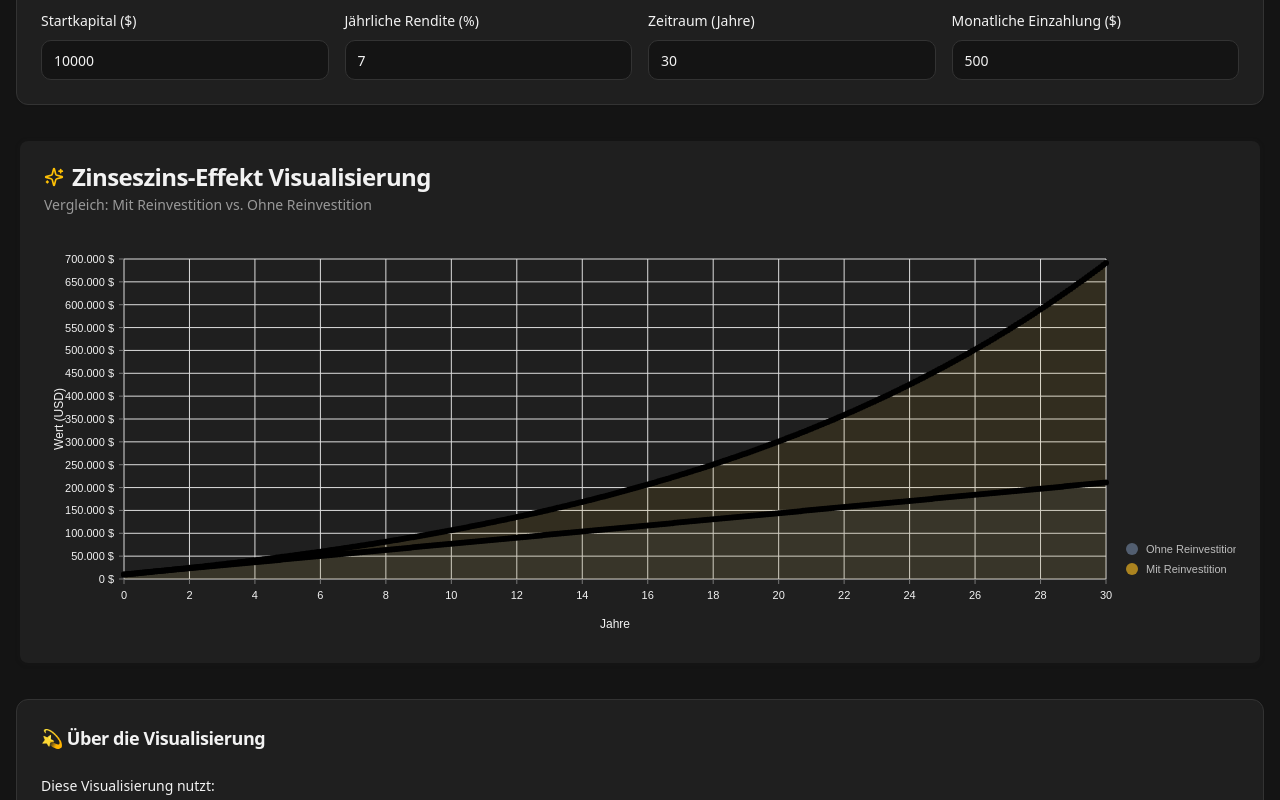
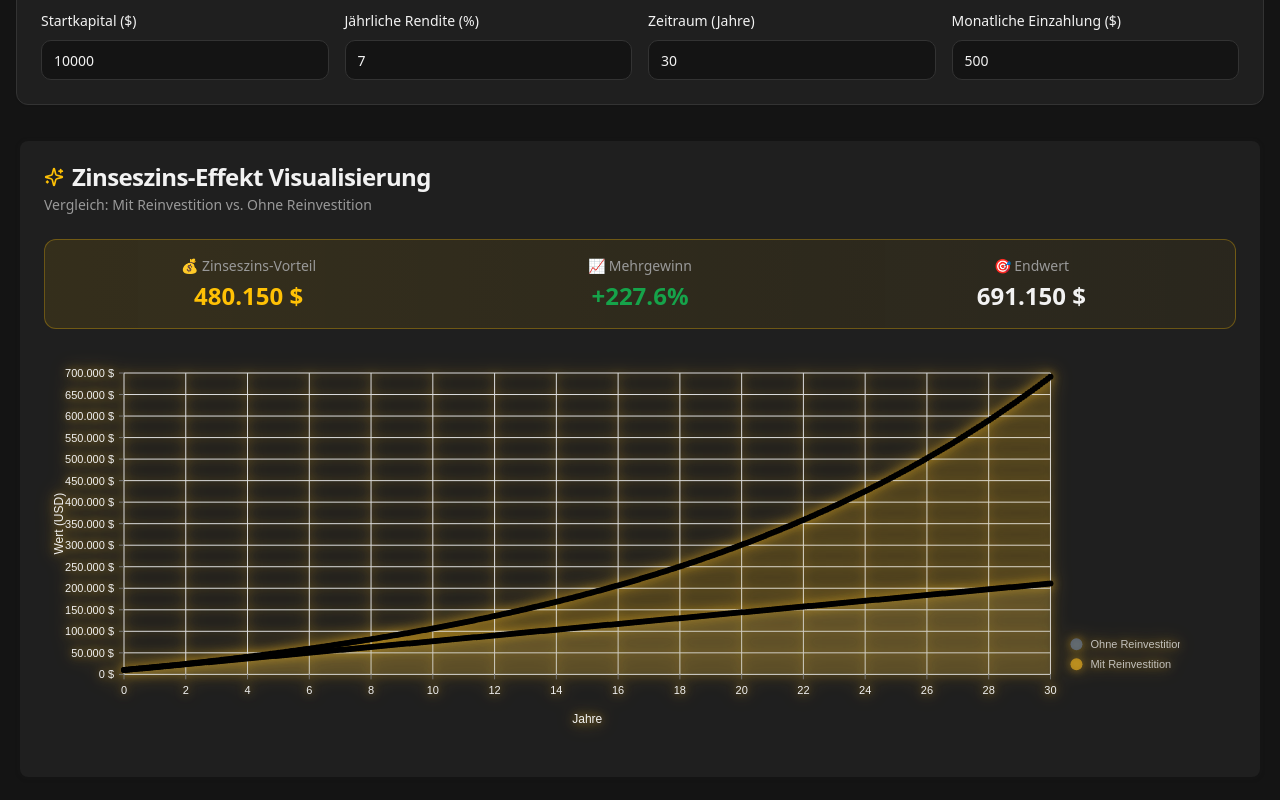
Before and after one commit to Arolution/smart-cc-1.0, a React (Vite) app: page /premium-demo in a window 1280 px wide. Shown: the part 360-1160 px from the top of the page. Built offline with nearby package versions, Linux system fonts and the light colour scheme.

Commit message:
Add WOW-effect animations to Nivo Chart with animated counter, stats cards, and glow effects
Co-authored-by: Arolution <246086323+Arolution@users.noreply.github.com>

```diff
--- a/src/components/CompoundEffectNivo.tsx
+++ b/src/components/CompoundEffectNivo.tsx
@@ -12,6 +12,10 @@
 
 import { ResponsiveLine } from '@nivo/line';
 import { useTranslation } from 'react-i18next';
+import { useSpring, animated } from '@react-spring/web';
+import { useEffect, useState } from 'react';
+import { motion } from 'framer-motion';
+import '../styles/compound-effect.css';
 
 interface CompoundEffectNivoProps {
   principal: number;
@@ -38,6 +42,17 @@ const CompoundEffectNivo = ({
 }: CompoundEffectNivoProps) => {
   const { i18n } = useTranslation();
   const isGerman = i18n.language === 'de';
+
+  const [isVisible, setIsVisible] = useState(false);
+
+  useEffect(() => {
+    const prefersReducedMotion = window.matchMedia('(prefers-reduced-motion: reduce)').matches;
+    setIsVisible(true);
+
+    if (prefersReducedMotion) {
+      // Skip animations - component will still render without animations
+    }
+  }, []);
 
   // Calculate compound interest data (with reinvestment)
   const generateCompoundData = (): DataPoint[] => {
@@ -83,8 +98,86 @@ const CompoundEffectNivo = ({
     },
   ];
 
+  // Calculate final values for stats
+  const compoundData = generateCompoundData();
+  const linearData = generateLinearData();
+  const compoundFinal = compoundData[compoundData.length - 1].y;
+  const linearFinal = linearData[linearData.length - 1].y;
+  const difference = compoundFinal - linearFinal;
+  const percentageGain = ((difference / linearFinal) * 100).toFixed(1);
+
+  // Animated Counter
+  const { number } = useSpring({
+    number: isVisible ? difference : 0,
+    from: { number: 0 },
+    config: { tension: 20, friction: 10, duration: 1500 }
+  });
+
+  // Mobile optimization
+  const isMobile = typeof window !== 'undefined' && window.innerWidth < 768;
+
+  const motionConfig = isMobile ? "default" : {
+    mass: 1,
+    tension: 170,
+    friction: 26,
+    clamp: false,
+    precision: 0.01,
+    velocity: 0
+  };
+
   return (
-    <div style={{ height: '400px', width: '100%' }}>
+    <>
+      {/* Stats Cards with animated counter */}
+      <div className="mb-6 p-4 rounded-lg bg-gradient-to-r from-gold/10 to-gold/5 border border-gold/30">
+        <div className="grid md:grid-cols-3 gap-4 text-center">
+          <div className="stats-card">
+            <p className="text-sm text-muted-foreground mb-1">
+              {isGerman ? '💰 Zinseszins-Vorteil' : '💰 Compound Advantage'}
+            </p>
+            <animated.p className="text-2xl font-bold text-gold">
+              {number.to((n) =>
+                new Intl.NumberFormat(isGerman ? 'de-DE' : 'en-US', {
+                  style: 'currency',
+                  currency: 'USD',
+                  minimumFractionDigits: 0,
+                }).format(Math.floor(n))
+              )}
+            </animated.p>
+          </div>
+          <div className="stats-card">
+            <p className="text-sm text-muted-foreground mb-1">
+              {isGerman ? '📈 Mehrgewinn' : '📈 Additional Gain'}
+            </p>
+            <p className="text-2xl font-bold text-green-600">
+              +{percentageGain}%
+            </p>
+          </div>
+          <div className="stats-card">
+            <p className="text-sm text-muted-foreground mb-1">
+              {isGerman ? '🎯 Endwert' : '🎯 Final Value'}
+            </p>
+            <p className="text-2xl font-bold text-foreground">
+              {new Intl.NumberFormat(isGerman ? 'de-DE' : 'en-US', {
+                style: 'currency',
+                currency: 'USD',
+                minimumFractionDigits: 0,
+              }).format(compoundFinal)}
+            </p>
+          </div>
+        </div>
+      </div>
+
+      {/* Chart with reveal animation and glow effect */}
+      <motion.div
+        initial={{ opacity: 0, scale: 0.95 }}
+        animate={{ opacity: 1, scale: 1 }}
+        transition={{
+          duration: 0.8,
+          ease: "easeOut"
+        }}
+        style={{ height: '400px', width: '100%' }}
+        className="compound-line-glow"
+      >
         <ResponsiveLine
           data={data}
           margin={{ top: 20, right: 130, bottom: 60, left: 80 }}
@@ -131,6 +224,51 @@ const CompoundEffectNivo = ({
           enableArea={true}
           areaOpacity={0.1}
           useMesh={true}
+          animate={true}
+          motionConfig={motionConfig}
+          enableSlices="x"
+          sliceTooltip={({ slice }) => (
+            <div
+              style={{
+                background: 'var(--card)',
+                padding: '12px 16px',
+                border: '1px solid var(--border)',
+                borderRadius: '8px',
+                boxShadow: '0 4px 12px rgba(0,0,0,0.15)'
+              }}
+            >
+              <div style={{ fontWeight: 'bold', marginBottom: '8px' }}>
+                {isGerman ? 'Jahr' : 'Year'} {slice.points[0].data.x}
+              </div>
+              {slice.points.map((point) => (
+                <div
+                  key={point.id}
+                  style={{
+                    display: 'flex',
+                    alignItems: 'center',
+                    marginBottom: '4px'
+                  }}
+                >
+                  <div
+                    style={{
+                      width: '12px',
+                      height: '12px',
+                      borderRadius: '50%',
+                      background: point.serieColor,
+                      marginRight: '8px'
+                    }}
+                  />
+                  <span style={{ fontWeight: 500 }}>{point.serieId}:</span>
+                  <span style={{ marginLeft: '8px' }}>
+                    {new Intl.NumberFormat(isGerman ? 'de-DE' : 'en-US', {
+                      style: 'currency',
+                      currency: 'USD',
+                    }).format(point.data.y as number)}
+                  </span>
+                </div>
+              ))}
+            </div>
+          )}
           legends={[
             {
               anchor: 'bottom-right',
@@ -157,27 +295,6 @@ const CompoundEffectNivo = ({
               ],
             },
           ]}
-        tooltip={({ point }) => (
-          <div
-            style={{
-              background: 'var(--card)',
-              color: 'var(--card-foreground)',
-              padding: '9px 12px',
-              border: '1px solid var(--border)',
-              borderRadius: '4px',
-            }}
-          >
-            <strong>{point.serieId}</strong>
-            <br />
-            {isGerman ? 'Jahr' : 'Year'}: {point.data.x}
-            <br />
-            {isGerman ? 'Wert' : 'Value'}:{' '}
-            {new Intl.NumberFormat(isGerman ? 'de-DE' : 'en-US', {
-              style: 'currency',
-              currency: 'USD',
-            }).format(point.data.y as number)}
-          </div>
-        )}
           theme={{
             axis: {
               ticks: {
@@ -203,9 +320,17 @@ const CompoundEffectNivo = ({
                 border: '1px solid var(--border)',
               },
             },
+            crosshair: {
+              line: {
+                stroke: '#daa520',
+                strokeWidth: 1,
+                strokeOpacity: 0.75,
+              }
+            }
           }}
         />
-    </div>
+      </motion.div>
+    </>
   );
 };
 
--- /dev/null
+++ b/src/styles/compound-effect.css
@@ -0,0 +1,37 @@
+/* Neon Glow Pulse Animation */
+@keyframes neon-pulse {
+  0%, 100% {
+    filter: drop-shadow(0 0 4px rgba(218, 165, 32, 0.6))
+            drop-shadow(0 0 8px rgba(218, 165, 32, 0.4));
+  }
+  50% {
+    filter: drop-shadow(0 0 8px rgba(218, 165, 32, 0.8))
+            drop-shadow(0 0 16px rgba(218, 165, 32, 0.6))
+            drop-shadow(0 0 24px rgba(218, 165, 32, 0.4));
+  }
+}
+
+.compound-line-glow {
+  animation: neon-pulse 2s ease-in-out infinite;
+}
+
+/* Smooth fade-in for stats */
+@keyframes fadeInUp {
+  from {
+    opacity: 0;
+    transform: translateY(20px);
+  }
+  to {
+    opacity: 1;
+    transform: translateY(0);
+  }
+}
+
+.stats-card {
+  animation: fadeInUp 0.6s ease-out forwards;
+  opacity: 0;
+}
+
+.stats-card:nth-child(1) { animation-delay: 0.1s; }
+.stats-card:nth-child(2) { animation-delay: 0.2s; }
+.stats-card:nth-child(3) { animation-delay: 0.3s; }
```
Lines whose indentation alone changed are shown as unchanged.
